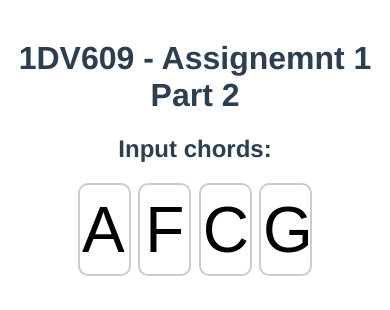
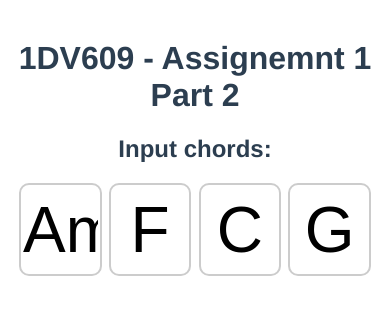
Before and after one commit to veglinus/1DV609_1, a Vue app: page / in a window 390 px wide. Shown: the top 310 px of the page. Built offline with nearby package versions, Linux system fonts and the light colour scheme; no server answers.

Commit message:
final commit

```diff
--- a/src/App.vue
+++ b/src/App.vue
@@ -33,6 +33,9 @@ export default {
 #chordInput {
   display: flex;
   justify-content: center;
+
+  margin-left: 20%;
+  margin-right: 20%;
 }
 
 table {
@@ -42,7 +45,7 @@ table {
 
 input[type=text] {
 
-  width: 12%;
+  min-width: 12%;
   padding-top: 2%;
   padding-bottom: 2%;
 
@@ -96,6 +99,16 @@ button {
   margin-left: 1%;
   margin-right: 1%;
 }
+
+@media only screen and (max-width: 800px) {
+
+#chordInput {
+  margin-left: 2%;
+  margin-right: 2%;
+}
+
+}
+
 /*
 tr:nth-child(odd) {
   background: rgb(224, 224, 224);
--- a/src/classes/notes.js
+++ b/src/classes/notes.js
@@ -3,6 +3,7 @@ export default class Notes {
     constructor() {
         this.index = 0;
         this.array = ["C", "C#", "D", "D#", "E", "F", "F#", "G", "G#", "A", "A#", "B"];
+        this.flatArray = ["C", "Db", "D", "Eb", "E", "F", "Gb", "G", "Ab", "A", "Bb", "B"];
     }
 
     setStartingNote(input) {
@@ -14,11 +15,16 @@ export default class Notes {
             let inputEnd = input.slice(1, 2);
             let offset = 0;
 
+            // Changes notes to flats instead of sharps
+            if (inputEnd == "b" || inputSliced === "F") {
+                this.array = this.flatArray;
+            }
+
             // Compensates for sharps or flats
             if (inputEnd == "#") {
-            offset++;
+                offset++;
             } else if (inputEnd == "b") {
-            offset--;
+                offset--;
             }
 
             result = this.array.indexOf(inputSliced);
@@ -32,9 +38,10 @@ export default class Notes {
     }
 
     verifyIndex() {
-        if (this.index > 11) {
+        if (this.index > 11 || this.index < 0) {
             this.index = this.index % 12;
         }
+
         return;
     }
 
--- a/src/classes/scaleAnalyzer.js
+++ b/src/classes/scaleAnalyzer.js
@@ -9,17 +9,38 @@ export default class ScaleAnalyzer extends Scales {
         this.chords;
 
         this.commonChords = [];
+        this.ambiguity = 5;
     }
 
     findScaleFor(chords) {
         this.returnvalue = [];
         this.chords = chords;
 
+        /*
         chords.forEach(chord => {
             this.#compare(chord, false);
         });
+        this.#findAllScales(this.commonChords);
 
-        this.#findAllScales(this.commonChords);
+        if (this.returnvalue.length === 0) {
+            console.log("No results, ambigious");
+            this.ambiguity--;
+            chords.forEach(chord => {
+                this.#compare(chord, false);
+            });
+            this.#findAllScales(this.commonChords);
+        }*/
+
+        do {
+            this.ambiguity--;
+            console.log("Ambiguity: " + this.ambiguity)
+            chords.forEach(chord => {
+                this.#compare(chord, false);
+            });
+            this.#findAllScales(this.commonChords);
+
+        } while (this.returnvalue.length === 0);
+
         return this.returnvalue;
     }
 
@@ -37,18 +58,27 @@ export default class ScaleAnalyzer extends Scales {
         if (pentatonic) {
             if (matches >= 2) {
                 this.#pushCommonChords(scaleChords);
-                this.returnvalue.push({
-                    name : chord + " pentatonic",
-                    notes : oldScale
-                });
+                let newData = {
+                name : chord + " pentatonic",
+                notes : oldScale
+                };
+                if (!this.returnvalue.find(key => key.name === chord + " pentatonic")) {
+                    this.returnvalue.push(newData);
+                }
             }
         } else {
-            if (matches === this.chords.length) {
+            //console.log(matches);
+            if (matches === this.ambiguity) {
+                console.log(chord + " matches: " + matches);
                 this.#pushCommonChords(scaleChords);
-                this.returnvalue.push({
+                let newData = {
                     name : chord,
                     notes : oldScale
-                });
+                };
+                if (!this.returnvalue.find(key => key.name === chord)) {
+                    this.returnvalue.push(newData);
+                }
+
             }
         }
 
@@ -107,6 +137,7 @@ export default class ScaleAnalyzer extends Scales {
     }
 
     #findAllScales(commonChords) {
+        console.log("Common chords: " + commonChords);
         commonChords.forEach(chord => {
             this.#compare(chord, true);
         });
--- a/src/components/Home.vue
+++ b/src/components/Home.vue
@@ -14,10 +14,10 @@
     -->
 
     <div id="chordInput">
-      <input type="text" name="chord1" id="chord1" v-model="chord1">
-      <input type="text" name="chord2" id="chord2" v-model="chord2">
-      <input type="text" name="chord3" id="chord3" v-model="chord3">
-      <input type="text" name="chord4" id="chord4" v-model="chord4">
+      <input type="text" name="chord1" id="chord1" v-model="chord1" @blur="getCurrentScale()">
+      <input type="text" name="chord2" id="chord2" v-model="chord2" @blur="getCurrentScale()">
+      <input type="text" name="chord3" id="chord3" v-model="chord3" @blur="getCurrentScale()">
+      <input type="text" name="chord4" id="chord4" v-model="chord4" @blur="getCurrentScale()">
     </div>
 
     <br><br>
```
